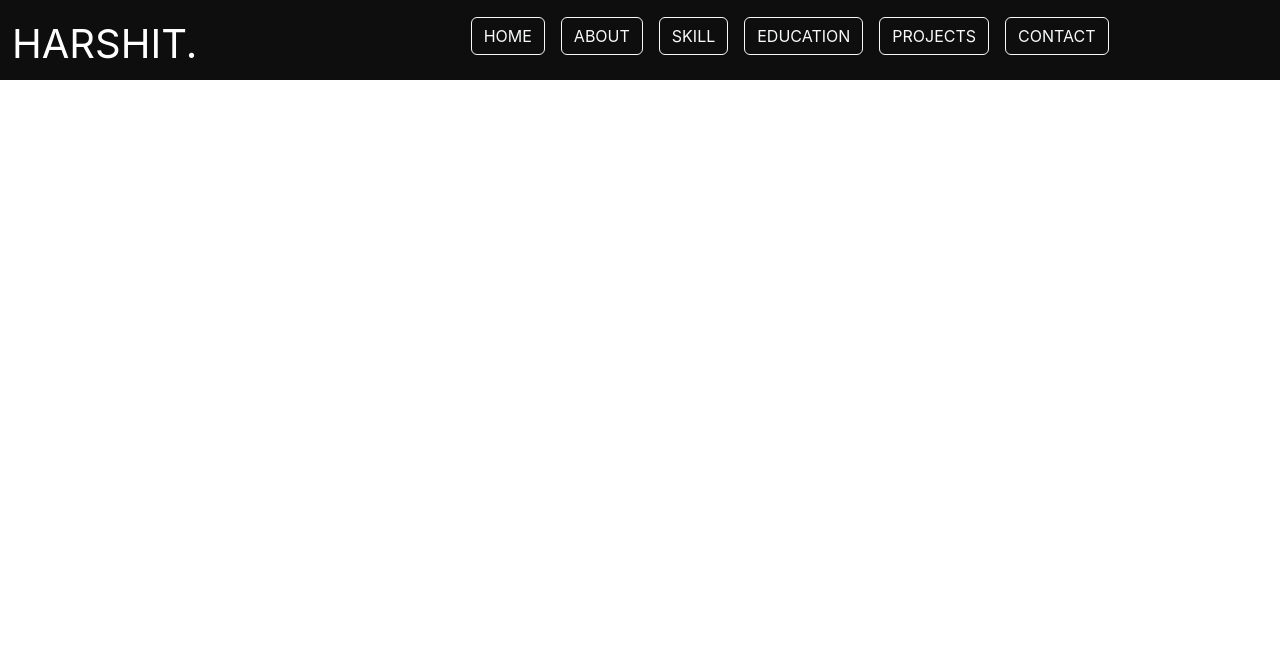
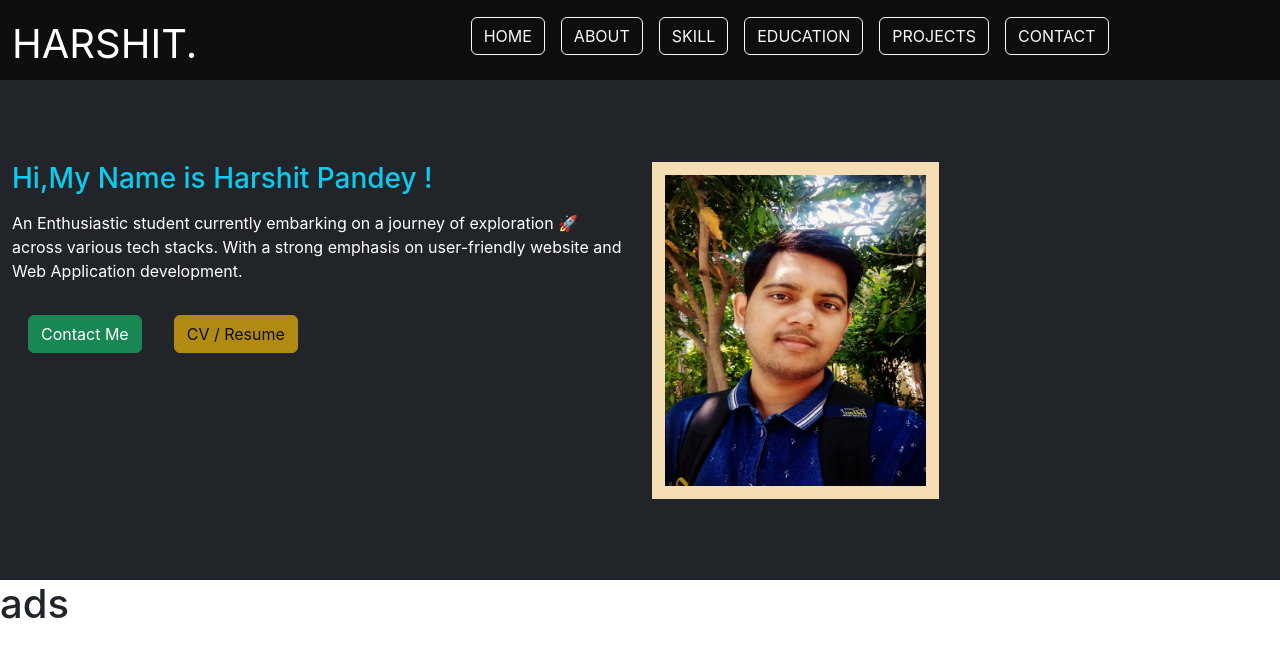
Before and after one commit to harshit1142/portfolio, a React (Create React App) app: page / in a window 1280 px wide. Shown: the top 658 px of the page. Built offline with nearby package versions, Linux system fonts and the light colour scheme.

Commit message:
"completed Main section"

```diff
--- /dev/null
+++ b/src/Components/About.js
@@ -0,0 +1,9 @@
+import React from 'react'
+
+export default function About() {
+  return (
+    <div className='about vh-100' id="about">
+        <h1>ads</h1>
+    </div>
+  )
+}
--- /dev/null
+++ b/src/Components/Head.js
@@ -0,0 +1,24 @@
+import React from 'react'
+import profile from './profile.jpg';
+
+export default function Head() {
+  return (
+    <div className='bg-dark text-white head d-flex justify-content-center align-items-center' >
+        <div className='box container-fluid'>
+             <div className="row">
+                <div className="col-6 content">
+                      <h1 className='fs-3 text-info mb-3'>Hi,My Name is Harshit Pandey !</h1>
+                      <p>An Enthusiastic student currently embarking on a journey of exploration 🚀 across various tech stacks. With a strong emphasis on user-friendly website and Web Application development.</p>
+                      <a href="#contact" className='btn btn-success m-3'>Contact Me</a>
+                      <button href="#" className='btn btn-warning m-3  cv' disabled>CV / Resume</button>
+                </div>
+                <div className="col-auto">
+                <div className='style-border'>
+                         <img src={profile} alt="#ProfilePic" style={{width:261,height:311}}/>
+                </div>
+                </div>
+             </div>
+        </div>
+    </div>
+  )
+}
--- a/src/Screens/Home.js
+++ b/src/Screens/Home.js
@@ -1,10 +1,16 @@
 import React from 'react'
 import Navbar from '../Components/Navbar'
+import Head from '../Components/Head'
+import About from '../Components/About'
+
+
 
 export default function Home() {
   return (
-    <div className='bg-primary'>
+    <div className='home ' id="home">
         <Navbar />
+         <Head />
+         <About />
     </div>
   )
 }
--- a/src/index.css
+++ b/src/index.css
@@ -30,3 +30,10 @@ a{
   top: 0;
   z-index: 10;
 }
+.head{
+  width: 100%;
+  height: 500px;
+}
+.style-border{
+  border: 13px solid wheat;
+}
```
Also changed, not shown: public/index.html (+0 -10 lines), src/App.js (line endings or trailing spaces), src/Components/profile.jpg (added).
